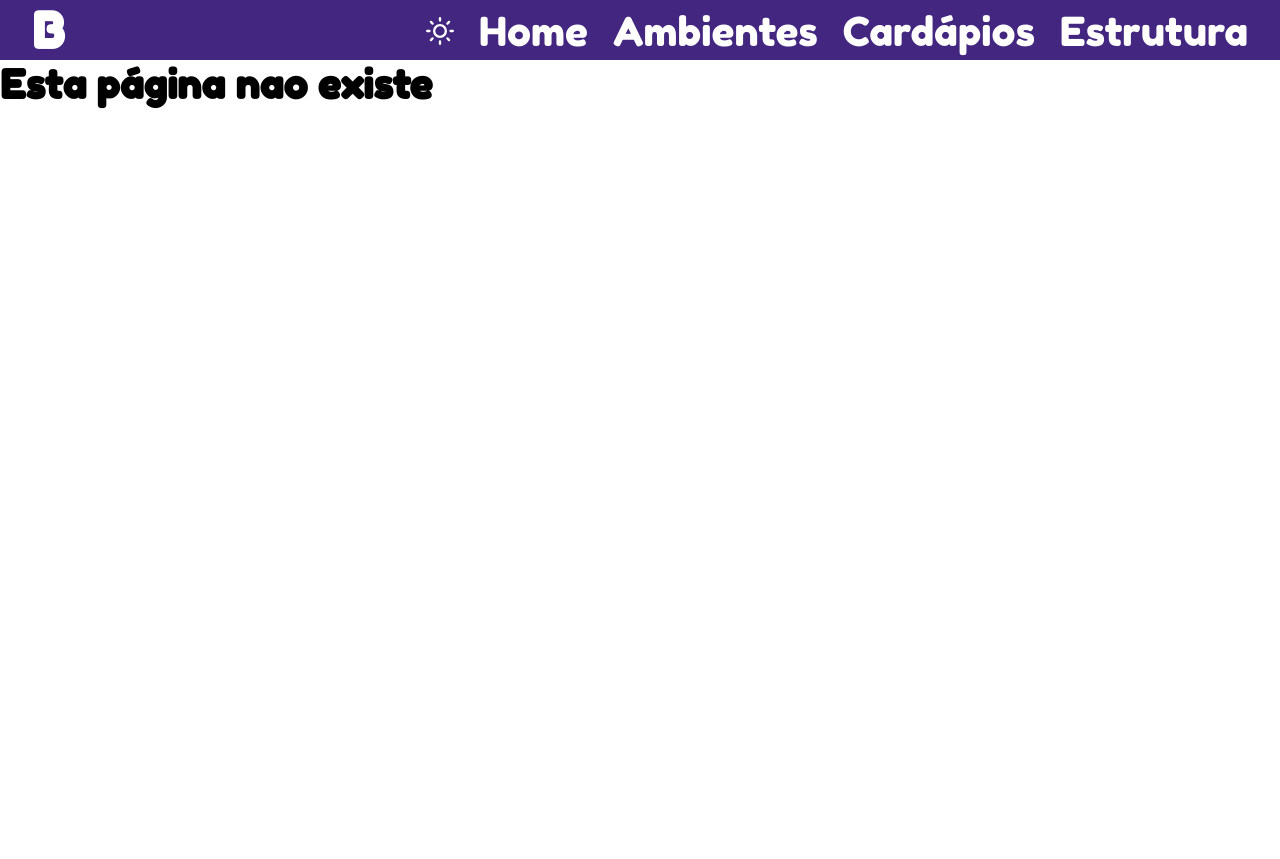
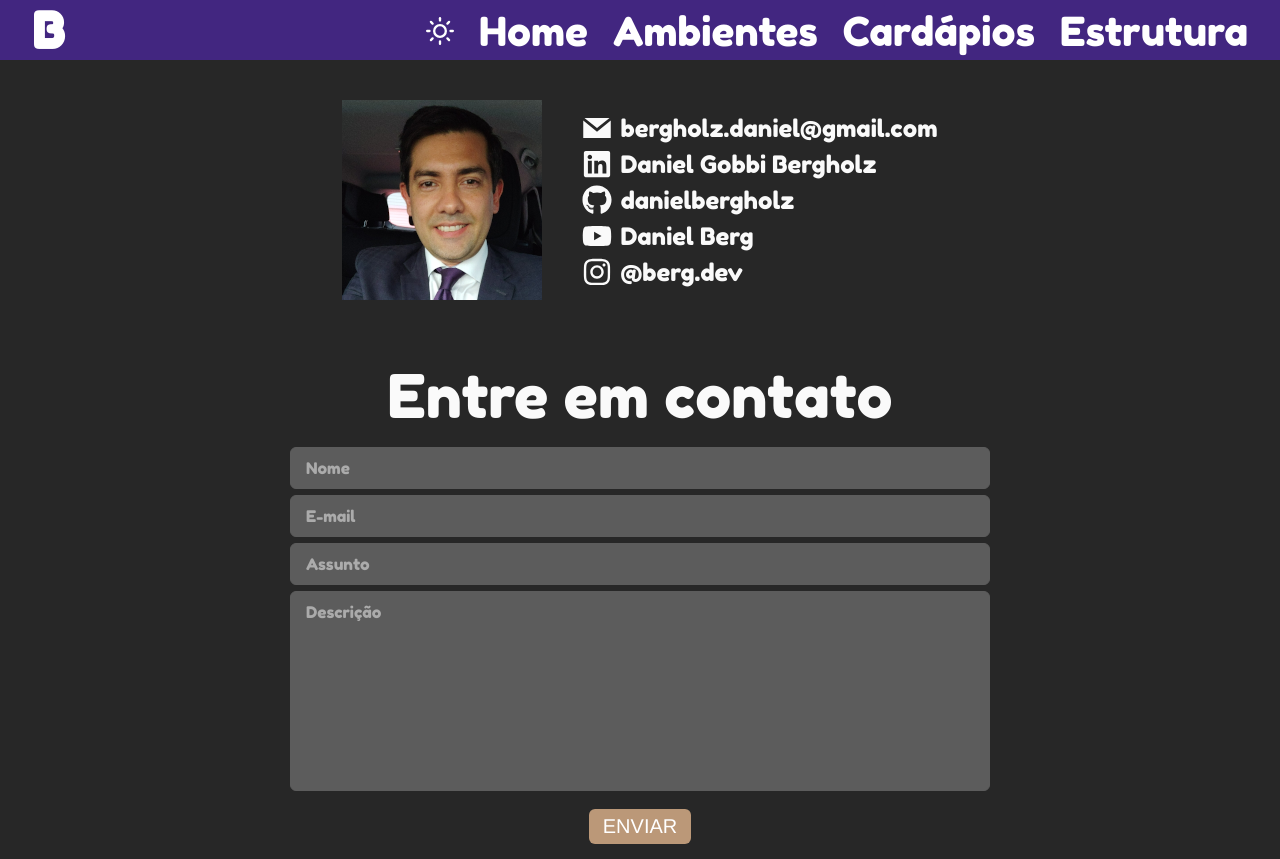
Before and after one commit to jonasbfranco/bambinofestas_typescript, a React (Create React App) app: page /Contato in a window 1280 px wide. Before the commit the page ends 800 px from the top, so only its background shows below. Built offline with nearby package versions, Linux system fonts and the light colour scheme; a web font is replaced by a local one.

Commit message:
Trabalho de 31/05/2020

```diff
--- a/src/App.tsx
+++ b/src/App.tsx
@@ -1,14 +1,13 @@
 import React from 'react';
 
 import Routes from './routes';
-import { GlobalStyle } from './styles/GlobalStyles';
+import { ThemeProvider } from './context/theme';
 
 const App: React.FC = () => {
   return (
-    <>
+    <ThemeProvider>
       <Routes />
-      <GlobalStyle />
-    </>
+    </ThemeProvider>
   );
 };
 
--- a/src/components/NavBar/index.tsx
+++ b/src/components/NavBar/index.tsx
@@ -1,11 +1,15 @@
 import React, { useState, useCallback } from 'react';
 import { FiSun, FiMenu, FiX } from 'react-icons/fi';
+import { FaMoon } from 'react-icons/fa';
 import { Link } from 'react-router-dom';
 
+import { useTheme } from '../../context/theme';
 import { Background, Container, MenuDrawer } from './styles';
 
 const NavBar: React.FC = () => {
   const [open, setOpen] = useState<boolean>(false);
+
+  const { changeTheme, theme } = useTheme();
 
   const handleOpen = useCallback(
     (close = false): void => {
@@ -26,7 +30,11 @@ const NavBar: React.FC = () => {
         </Link>
         <FiMenu size={50} color="#fff" onClick={(): void => handleOpen()} />
         <ul>
-          <FiSun size={28} color="#fff" />
+          {theme === 'dark' ? (
+            <FiSun size={28} color="#fff" onClick={changeTheme} />
+          ) : (
+            <FaMoon size={26} color="#fff" onClick={changeTheme} />
+          )}
           <Link to="/">
             <li>Home</li>
           </Link>
@@ -55,7 +63,11 @@ const NavBar: React.FC = () => {
         <Link to="Estrutura" onClick={(): void => handleOpen()}>
           <li>Estrutura</li>
         </Link>
-        <FiSun size={28} color="#fff" />
+        {theme === 'dark' ? (
+          <FiSun size={28} color="#fff" onClick={changeTheme} />
+        ) : (
+          <FaMoon size={26} color="#fff" onClick={changeTheme} />
+        )}
       </MenuDrawer>
     </Background>
   );
--- a/src/components/NavBar/styles.ts
+++ b/src/components/NavBar/styles.ts
@@ -44,16 +44,34 @@ export const Container = styled.div`
   }
 `;
 
+/*
+.nav-menu {
+  position: fixed;
+  top: 0;
+  left: 100%;
+  width: 100%;
+  height: 100vh;
+  background-color: #be2edd;
+  transition: all 0.2s;
+  z-index: 98;
+  display: flex;
+  overflow-y: auto;
+  &.show {
+    left: 0;
+  }
+*/
+
 export const MenuDrawer = styled.ul<MenuDrawerProps>`
   position: absolute;
   background-color: #422680;
-  top: 0;
+  top: 0px;
   height: 100vh;
   width: 40vw;
   right: 0;
   display: ${(props): string => (props.isOpen ? 'block' : 'none')};
   svg:first-child {
     height: 60px;
+    color: #fff;
     margin-left: calc(100% - 60px);
   }
   li {
@@ -64,7 +82,11 @@ export const MenuDrawer = styled.ul<MenuDrawerProps>`
     margin: 20px 0 0 25px;
   }
   @media (max-width: 700px) {
-    width: 50vw;
+    width: 100%;
+    height: 100vh;
+    a {
+      text-align: center;
+    }
   }
   @media (max-width: 460px) {
     width: 70vw;
--- /dev/null
+++ b/src/context/theme.tsx
@@ -0,0 +1,28 @@
+import React, { createContext, useState, useCallback, useContext } from 'react';
+
+interface ThemeContextData {
+  theme: 'light' | 'dark';
+  changeTheme(): void;
+}
+
+const ThemeContext = createContext<ThemeContextData>({} as ThemeContextData);
+
+export const ThemeProvider: React.FC = ({ children }) => {
+  const [theme, setTheme] = useState<'light' | 'dark'>('dark');
+
+  const changeTheme = useCallback(() => {
+    setTheme(theme === 'dark' ? 'light' : 'dark');
+  }, [theme]);
+
+  return (
+    <ThemeContext.Provider value={{ theme, changeTheme }}>
+      {children}
+    </ThemeContext.Provider>
+  );
+};
+
+export function useTheme(): ThemeContextData {
+  const context = useContext(ThemeContext);
+
+  return context;
+}
--- /dev/null
+++ b/src/pages/Contato/index.tsx
@@ -0,0 +1,78 @@
+import React, { useCallback } from 'react';
+
+import { FaGithub, FaInstagram, FaYoutube, FaLinkedin } from 'react-icons/fa';
+import { GrMail } from 'react-icons/gr';
+import FotoPerfil from '../../assets/foto_perfil.png';
+import {
+  Container,
+  SocialMedia,
+  CopyToClipBoard,
+  Contact,
+  Form,
+} from './styles';
+
+const Contato: React.FC = () => {
+  const onHandleSubmit = useCallback((event) => {
+    event.preventDefault();
+  }, []);
+
+  return (
+    <Container>
+      <Contact>
+        <img src={FotoPerfil} alt="" />
+        <SocialMedia>
+          <CopyToClipBoard>
+            <GrMail size={30} />
+            <p id="clipboard">bergholz.daniel@gmail.com</p>
+          </CopyToClipBoard>
+          <a
+            href="https://www.linkedin.com/in/daniel-gobbi-bergholz-752379149"
+            target="_blank"
+            rel="noopener noreferrer"
+          >
+            <FaLinkedin size={30} />
+            <p>Daniel Gobbi Bergholz</p>
+          </a>
+          <a
+            href="https://www.github.com/danielbergholz"
+            target="_blank"
+            rel="noopener noreferrer"
+          >
+            <FaGithub size={30} />
+            <p>danielbergholz</p>
+          </a>
+          <a
+            href="https://www.youtube.com/channel/UCnmbV9eyMwIl50Ji1ObFxqg"
+            target="_blank"
+            rel="noopener noreferrer"
+          >
+            <FaYoutube size={30} />
+            <p>Daniel Berg</p>
+          </a>
+          <a
+            href="https://www.instagram.com/berg.dev/"
+            target="_blank"
+            rel="noopener noreferrer"
+          >
+            <FaInstagram size={30} />
+            <p>@berg.dev</p>
+          </a>
+        </SocialMedia>
+      </Contact>
+      <Form onSubmit={onHandleSubmit}>
+        <p>Entre em contato</p>
+        <input type="text" name="name" placeholder="Nome" />
+        <br />
+        <input type="email" name="email" placeholder="E-mail" />
+        <br />
+        <input type="text" name="subject" placeholder="Assunto" />
+        <br />
+        <textarea name="description" placeholder="Descrição" cols={120} />
+        <br />
+        <button type="submit">enviar</button>
+      </Form>
+    </Container>
+  );
+};
+
+export default Contato;
--- /dev/null
+++ b/src/pages/Contato/styles.ts
@@ -0,0 +1,108 @@
+import styled from 'styled-components';
+
+export const Container = styled.div`
+  width: 95vw;
+  margin: 0 auto;
+  display: flex;
+  flex-direction: column;
+  text-align: center;
+  h1 {
+    margin-top: 60px;
+    margin-bottom: 15px;
+  }
+`;
+
+export const Contact = styled.div`
+  display: flex;
+  place-content: center;
+  margin-top: 40px;
+  a {
+    margin-top: 6px;
+    display: flex;
+    align-items: center;
+    color: #fff;
+  }
+  p {
+    margin-left: 8px;
+    font-size: 24px;
+  }
+  img {
+    margin-right: 40px;
+  }
+  @media (max-width: 700px) {
+    img {
+      display: none;
+    }
+  }
+`;
+
+export const SocialMedia = styled.div`
+  display: flex;
+  flex-direction: column;
+  place-content: center;
+  @media (max-width: 700px) {
+    p {
+      font-size: 20px;
+    }
+  }
+`;
+
+export const CopyToClipBoard = styled.div`
+  display: flex;
+  align-items: center;
+  color: #fff;
+`;
+
+export const Form = styled.form`
+  input,
+  textarea {
+    width: 700px;
+    padding: 10px 15px;
+    border-radius: 6px;
+    font-size: 16px;
+  }
+  input::placeholder,
+  textarea::placeholder {
+    color: #ababab;
+  }
+  br + input {
+    margin-top: 6px;
+  }
+  textarea {
+    resize: none;
+    margin-top: 6px;
+    height: 200px;
+  }
+  button {
+    margin: 15px 0;
+    font-family: 'Anton', Helvetica, Arial;
+    text-transform: uppercase;
+    font-size: 20px;
+    border: 0;
+    border-radius: 6px;
+    color: #fff;
+    background-color: #bb9878;
+    padding: 6px 14px;
+    transition: background-color 200ms;
+  }
+  button:hover {
+    background-color: #d4ae8b;
+  }
+  p {
+    font-size: 60px;
+    margin-top: 60px;
+    margin-bottom: 15px;
+  }
+  @media (max-width: 950px) {
+    input,
+    textarea {
+      width: 500px;
+    }
+  }
+  @media (max-width: 700px) {
+    input,
+    textarea {
+      width: 288px;
+    }
+  }
+`;
--- a/src/pages/Home/index.tsx
+++ b/src/pages/Home/index.tsx
@@ -9,7 +9,7 @@ const Home: React.FC = () => {
     <Container>
       <Hello>
         <img src={FotoPerfil} alt="" />
-        <h1>Olá!</h1>
+        <p>Olá!</p>
       </Hello>
       <Section>
         <p>
@@ -22,7 +22,7 @@ const Home: React.FC = () => {
             target="_blank"
             rel="noopener noreferrer"
           >
-            <FaInstagram size={36} color="#000" />
+            <FaInstagram size={36} />
             <p>Jonas - Instagram</p>
           </a>
           <br />
@@ -31,7 +31,7 @@ const Home: React.FC = () => {
             target="_blank"
             rel="noopener noreferrer"
           >
-            <FaGithub size={36} color="#000" />
+            <FaGithub size={36} />
             <p>Jonas - GitHub</p>
           </a>
           <br />
@@ -40,7 +40,7 @@ const Home: React.FC = () => {
             target="_blank"
             rel="noopener noreferrer"
           >
-            <FaYoutube size={36} color="#000" />
+            <FaYoutube size={36} />
             <p>Tecnoob - Youtube</p>
           </a>
         </SocialMedia>
--- a/src/pages/Home/styles.ts
+++ b/src/pages/Home/styles.ts
@@ -14,14 +14,13 @@ export const Hello = styled.div`
   align-items: center;
   justify-content: center;
 
-  h1 {
+  p {
     margin-left: 60px;
     font-size: 70px;
-    color: #000 !important;
   }
   @media (max-width: 450px) {
     margin-top: 80px;
-    h1 {
+    p {
       font-size: 35px;
       margin-left: 15px;
     }
@@ -33,7 +32,6 @@ export const Section = styled.div`
   margin-top: 70px;
   p {
     font-size: 30px;
-    color: #000 !important;
   }
   @media (max-width: 450px) {
     p {
@@ -48,8 +46,6 @@ export const SocialMedia = styled.div`
   margin-top: 50px;
   a {
     display: flex;
-    color: #000;
-
     p {
       margin-left: 8px;
     }
--- a/src/routes.tsx
+++ b/src/routes.tsx
@@ -1,25 +1,33 @@
 import React from 'react';
 import { BrowserRouter, Switch, Route } from 'react-router-dom';
+
+import { GlobalStyle } from './styles/GlobalStyles';
+import { useTheme } from './context/theme';
 
 import NavBar from './components/NavBar';
 import Home from './pages/Home';
 import Ambientes from './pages/Ambientes';
 import Cardapios from './pages/Cardapios';
 import Estrutura from './pages/Estrutura';
-
+import Contato from './pages/Contato';
 import PageNotFound from './pages/404';
 
-const Routes: React.FC = () => (
+const Routes: React.FC = () => {
+  const { theme } = useTheme();
+  return (
     <BrowserRouter>
+      <GlobalStyle theme={theme} />
       <NavBar />
       <Switch>
         <Route path="/" exact component={Home} />
         <Route path="/Ambientes" component={Ambientes} />
         <Route path="/Cardapios" component={Cardapios} />
         <Route path="/Estrutura" component={Estrutura} />
+        <Route path="/Contato" component={Contato} />
         <Route path="*" component={PageNotFound} />
       </Switch>
     </BrowserRouter>
   );
+};
 
 export default Routes;
--- a/src/styles/GlobalStyles.ts
+++ b/src/styles/GlobalStyles.ts
@@ -1,4 +1,8 @@
-import { createGlobalStyle } from 'styled-components';
+import {
+  createGlobalStyle,
+  css,
+  FlattenSimpleInterpolation,
+} from 'styled-components';
 
 /* *** Fonts do projeto
 
@@ -25,9 +29,8 @@ export const GlobalStyle = createGlobalStyle`
     height:100%;
   }
   body{
-    background-color: #fff;
     -webkit-font-smoothing: antialiased !important;
-    color: #fafafa;
+    transition: background-color 300ms;
   }
   body, input, button {
     font-size: 14px;
@@ -62,4 +65,50 @@ export const GlobalStyle = createGlobalStyle`
   h2 {
     color: #422680
   }
+
+
+${(props): FlattenSimpleInterpolation =>
+  props.theme === 'dark'
+    ? css`
+        body {
+          background-color: #272727;
+          color: #fafafa;
+        }
+        svg {
+          color: #fafafa;
+        }
+        a {
+          color: #fafafa;
+        }
+        p {
+          color: #fafafa;
+        }
+        input,
+        textarea {
+          border: 1px solid #5c5c5c;
+          background-color: #5c5c5c;
+          color: #fafafa;
+        }
+      `
+    : css`
+        body {
+          background-color: #fafafa;
+          color: #272727;
+        }
+        svg {
+          color: #272727;
+        }
+        a {
+          color: #272727;
+        }
+        p {
+          color: #272727;
+        }
+        input,
+        textarea {
+          border: 1px solid #e3e3e3;
+          background-color: #e3e3e3;
+          color: #858585;
+        }
+      `}
 `;
```
Lines whose indentation alone changed are shown as unchanged.
